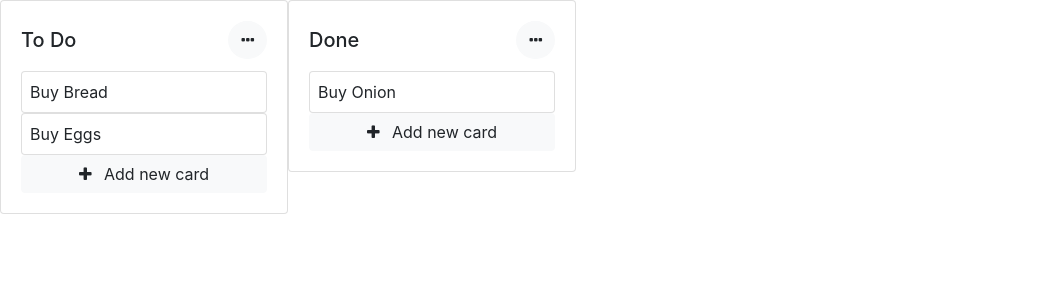
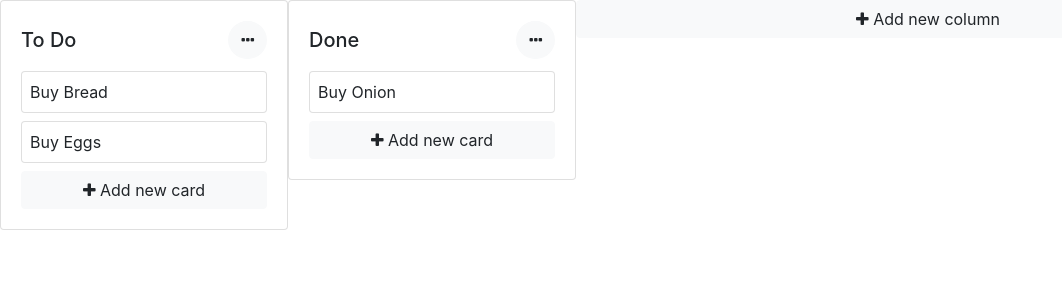
Before and after one commit to TatianaFomina/task-manager, an Angular app: page / in a window 1280 px wide. Shown: the top 300 px of the page, without its empty margins (0-1062 px from the left). Built offline with nearby package versions, Linux system fonts and the light colour scheme.

Commit message:
Rename & utilize new card form

```diff
--- a/src/app/app.component.html
+++ b/src/app/app.component.html
@@ -3,4 +3,5 @@
     <app-column [data]="column" (cardDrop)="drop($event)" (delete)="deleteColumn($event)">
     </app-column>
   </ng-container>
+  <app-new-item-form itemType="column"></app-new-item-form>
 </div>
--- a/src/app/app.module.ts
+++ b/src/app/app.module.ts
@@ -5,7 +5,7 @@ import { AppComponent } from './app.component';
 import { NgbDropdownModule, NgbModalModule, NgbModule } from '@ng-bootstrap/ng-bootstrap';
 import { ColumnComponent } from './components/column/column.component';
 import { CardComponent } from './components/card/card.component';
-import { NewTaskFormComponent } from './components/new-task-form/new-task-form.component';
+import { NewItemFormComponent } from './components/new-item-form/new-item-form.component';
 import { FormsModule } from '@angular/forms';
 import { ReactiveFormsModule } from '@angular/forms';
 import { DragDropModule } from '@angular/cdk/drag-drop';
@@ -17,7 +17,7 @@ import { CardEditorComponent } from './components/card-editor/card-editor.compon
     AppComponent,
     ColumnComponent,
     CardComponent,
-    NewTaskFormComponent,
+    NewItemFormComponent,
     TitleEditorComponent,
     CardEditorComponent
   ],
--- a/src/app/components/card-editor/card-editor.component.ts
+++ b/src/app/components/card-editor/card-editor.component.ts
@@ -26,9 +26,10 @@ export class CardEditorComponent implements OnInit {
 
   ngOnInit(): void {
     this.form = this.fb.group({
-      title: [this.options.cardData.title],
+      title: [],
       description: []
     });
+    this.form.patchValue(this.options.cardData);
   }
 
   dismiss() {
--- a/src/app/components/column/column.component.html
+++ b/src/app/components/column/column.component.html
@@ -20,17 +20,9 @@
       <app-card *ngFor="let card of data.cards" [data]="card" cdkDrag (click)="openCardEditor(card)"></app-card>
     </div>
 
-    <button *ngIf="!newCardFormDisplayed" class="btn btn-light add-btn" (click)="newCardFormDisplayed = true">
-      <i class="fa fa-plus add-icon"></i>
-      <span>
-        Add new card
-      </span>
-    </button>
-
-    <app-new-task-form
-      *ngIf="newCardFormDisplayed"
-      (close)="newCardFormDisplayed = false"
+    <app-new-item-form
+      itemType="card"
       (submit)="addNewCard($event)">
-    </app-new-task-form>
+    </app-new-item-form>
   </div>
 </div>
--- a/src/app/components/column/column.component.scss
+++ b/src/app/components/column/column.component.scss
@@ -23,7 +23,7 @@
     }
   }
 
-  app-task {
+  app-card {
     margin-bottom: 0.5rem;
   }
 
--- a/src/app/components/new-task-form/new-task-form.component.html
+++ b/src/app/components/new-item-form/new-item-form.component.html
@@ -1,17 +1,26 @@
 
-<form>
+
+<button *ngIf="!editMode" class="btn btn-light add-btn" (click)="enableEditing()">
+  <i class="fa fa-plus add-icon"></i>
+  <span>
+    Add new {{ itemType }}
+  </span>
+</button>
+
+
+<form *ngIf="editMode">
   <textarea
     #input
     name="card-title"
     [formControl]="formControl"
     class="card task-title-input"
     autofocus
-    placeholder="Enter card title..."
+    [placeholder]="placeholder"
     required>
   </textarea>
 
   <button type="button" class="btn btn-primary" (click)="onSubmit()">
-    Add card
+    Add {{ itemType }}
   </button>
   <button class="btn" (click)="onDiscard()">
     <i class="fa fa-times"></i>
--- a/src/app/components/new-task-form/new-task-form.component.scss
+++ b/src/app/components/new-item-form/new-item-form.component.scss
@@ -1,5 +1,6 @@
 :host {
   display: block;
+  width: 100%;
 
   .task-title-input {
     padding: 0.5rem;
@@ -8,4 +9,8 @@
     outline: none;
     margin-bottom: 0.5rem;
   }
+
+  .add-btn {
+    width: 100%;
+  }
 }
--- a/src/app/components/new-task-form/new-task-form.component.ts
+++ b/src/app/components/new-item-form/new-item-form.component.ts
@@ -1,23 +1,28 @@
-import { AfterViewInit, Component, ElementRef, EventEmitter, HostListener, OnDestroy, OnInit, Output, ViewChild } from '@angular/core';
+import { AfterViewInit, ChangeDetectorRef, Component, ElementRef, EventEmitter, HostListener, Input, OnDestroy, OnInit, Output, ViewChild } from '@angular/core';
 import { FormControl, Validators } from '@angular/forms';
 import { Subscription } from 'rxjs';
 
 @Component({
-  selector: 'app-new-task-form',
-  templateUrl: './new-task-form.component.html',
-  styleUrls: ['./new-task-form.component.scss']
+  selector: 'app-new-item-form',
+  templateUrl: './new-item-form.component.html',
+  styleUrls: ['./new-item-form.component.scss']
 })
-export class NewTaskFormComponent implements OnInit, OnDestroy, AfterViewInit {
+export class NewItemFormComponent implements OnInit, OnDestroy {
 
-  @Output() close = new EventEmitter();
   @Output() submit = new EventEmitter<string>();
   @ViewChild('input') cardTitleInput: ElementRef;
+  @Input() editMode: boolean = false;
+  @Input() itemType: string = 'card';
 
   public formControl = new FormControl(null, [Validators.required, Validators.minLength(1)]);
 
   private sub: Subscription;
 
-  constructor() { }
+  get placeholder() {
+    return `Enter ${this.itemType} title...`;
+  }
+
+  constructor(private cd: ChangeDetectorRef) { }
 
   ngOnInit(): void {
     this.sub = this.formControl.valueChanges.subscribe(value => {
@@ -27,10 +32,6 @@ export class NewTaskFormComponent implements OnInit, OnDestroy, AfterViewInit {
 
   ngOnDestroy() {
     this.sub?.unsubscribe();
-  }
-
-  ngAfterViewInit() {
-    this.cardTitleInput.nativeElement.focus();
   }
 
   onSubmit(): void {
@@ -43,12 +44,19 @@ export class NewTaskFormComponent implements OnInit, OnDestroy, AfterViewInit {
   }
 
   onDiscard(): void {
-    this.close.emit();
+    this.formControl.reset();
+    this.editMode = false;
+  }
+
+  enableEditing() {
+    this.editMode = true;
+    this.cd.detectChanges();
+    this.cardTitleInput.nativeElement.focus();
   }
 
   @HostListener('document:keydown.enter', ['$event'])
   onKeydownHandler(event: KeyboardEvent) {
-    if (event.target === this.cardTitleInput.nativeElement) {
+    if (event.target === this.cardTitleInput?.nativeElement) {
       this.onSubmit();
     }
   }
```
Also changed, not shown: 1 other file (tests, documents, lock files or other folders).
